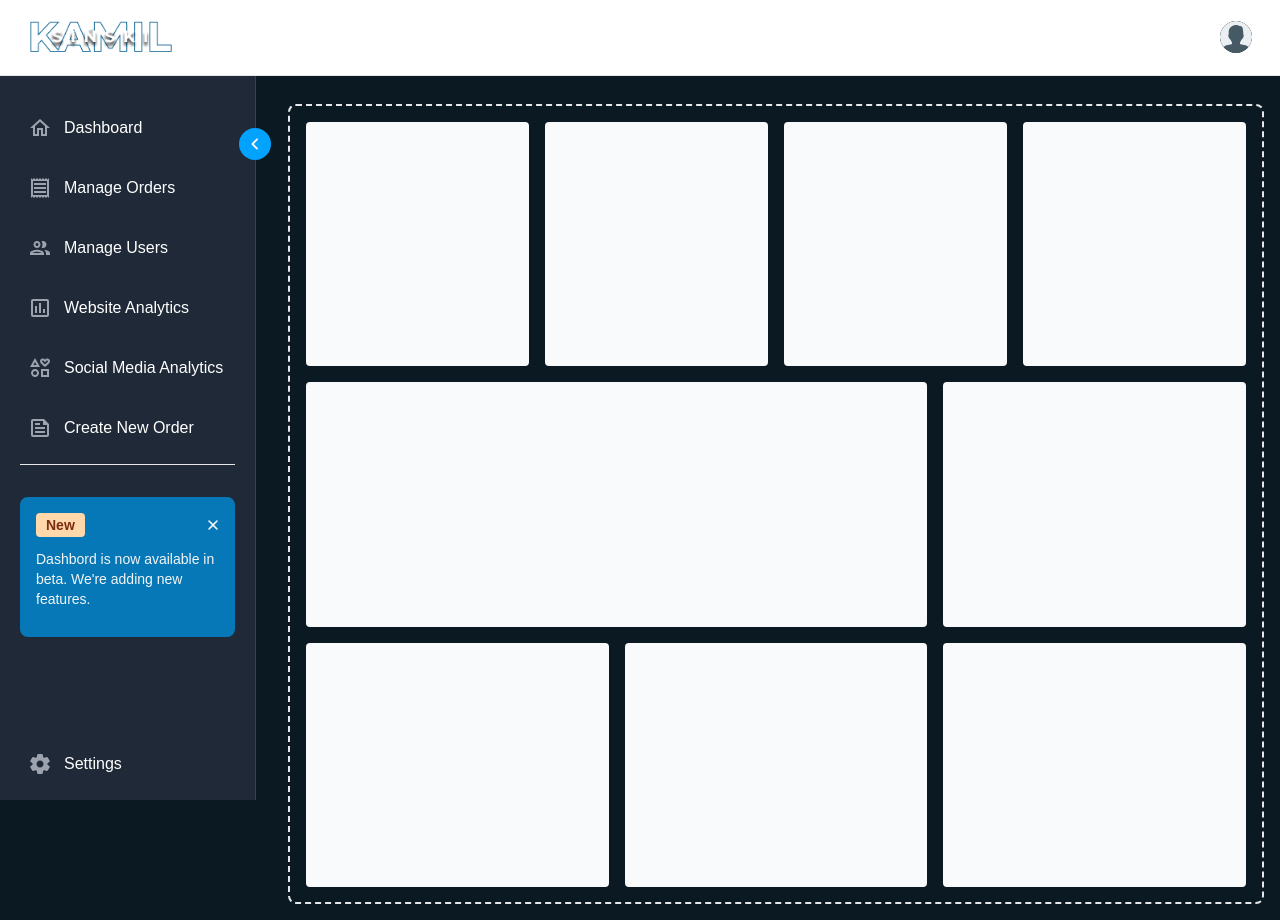
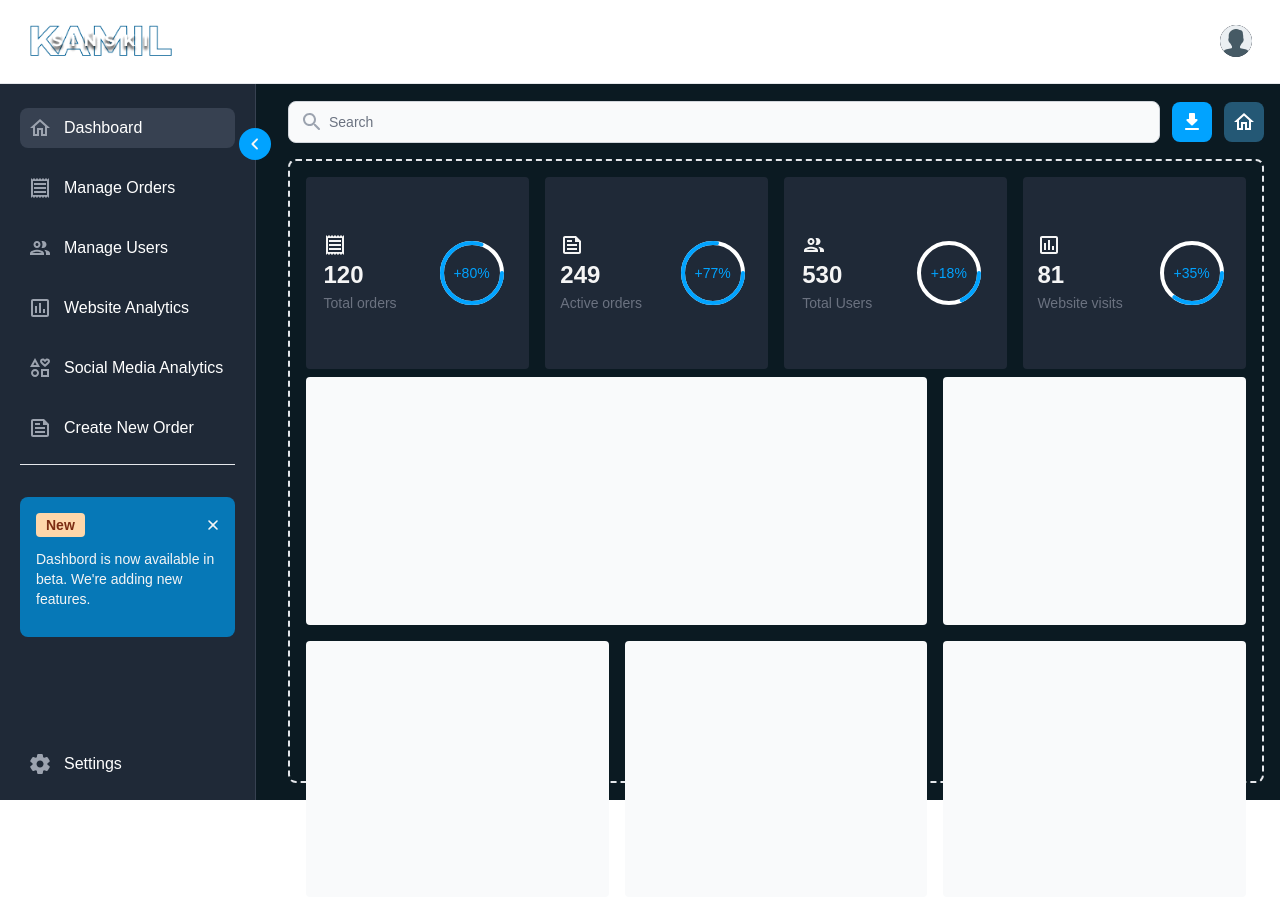
Before and after one commit to Biplo12/kamil-sinski-serwis-komputerowy, a Next.js app: page /admin/dashboard in a window 1280 px wide. After the commit the page ends 897 px from the top, so only its background shows below. Built offline with nearby package versions, Linux system fonts and the light colour scheme.

Commit message:
feat: stats cards

```diff
--- a/src/components/Dashboard/Dashboard.tsx
+++ b/src/components/Dashboard/Dashboard.tsx
@@ -1,33 +1,15 @@
-import React from 'react';
+import React, { useState } from 'react';
 
+import Main from '@/components/Dashboard/Main';
 import Navbar from '@/components/Dashboard/Partials/Navbar';
 import Sidebar from '@/components/Dashboard/Partials/Sidebar';
 const Dashboard: React.FC = (): JSX.Element => {
+  const [sidebarState, setSidebarState] = useState<boolean>(false);
   return (
     <div className='bg-black-stalion flex h-auto min-h-screen w-full flex-col'>
       <Navbar />
-      <Sidebar />
-      <div className='ml-[17rem] mt-8 h-full p-4'>
-        <div className='mt-14 h-screen rounded-lg border-2 border-dashed border-gray-200 p-4 dark:border-gray-700'>
-          <div className='mb-4 grid h-[32%] grid-cols-4 gap-4'>
-            <div className='flex h-full items-center justify-center rounded bg-gray-50 dark:bg-gray-800'></div>
-            <div className='flex h-full items-center justify-center rounded bg-gray-50 dark:bg-gray-800'></div>
-            <div className='flex h-full items-center justify-center rounded bg-gray-50 dark:bg-gray-800'></div>
-            <div className='flex h-full items-center justify-center rounded bg-gray-50 dark:bg-gray-800'></div>
-          </div>
-
-          <div className='h-f mb-4 grid h-[32%] grid-cols-3 gap-4'>
-            <div className='col-span-2 flex h-full items-center justify-center rounded bg-gray-50 dark:bg-gray-800'></div>
-            <div className='flex h-full items-center justify-center rounded bg-gray-50 dark:bg-gray-800'></div>
-          </div>
-
-          <div className='mb-4 grid h-[32%] grid-cols-3 gap-4'>
-            <div className='flex h-full items-center justify-center rounded bg-gray-50 dark:bg-gray-800'></div>
-            <div className='flex h-full items-center justify-center rounded bg-gray-50 dark:bg-gray-800'></div>
-            <div className='flex h-full items-center justify-center rounded bg-gray-50 dark:bg-gray-800'></div>
-          </div>
-        </div>
-      </div>
+      <Sidebar setSidebarState={setSidebarState} />
+      <Main sidebarState={sidebarState} />
     </div>
   );
 };
--- /dev/null
+++ b/src/components/Dashboard/Main.tsx
@@ -0,0 +1,84 @@
+import AssessmentOutlinedIcon from '@mui/icons-material/AssessmentOutlined';
+import FeedOutlinedIcon from '@mui/icons-material/FeedOutlined';
+import FileDownloadRoundedIcon from '@mui/icons-material/FileDownloadRounded';
+import HomeOutlinedIcon from '@mui/icons-material/HomeOutlined';
+import PeopleOutlinedIcon from '@mui/icons-material/PeopleOutlined';
+import ReceiptOutlinedIcon from '@mui/icons-material/ReceiptOutlined';
+import React, { Fragment } from 'react';
+
+import SearchInput from '@/components/Dashboard/Partials/SearchInput';
+import TopStatCard from '@/components/Dashboard/Partials/TopStatCard';
+
+interface IMain {
+  sidebarState: boolean;
+}
+
+const Main: React.FC<IMain> = ({ sidebarState }): JSX.Element => {
+  const statsCardData = [
+    {
+      value: Math.floor(Math.random() * 1000).toString(),
+      label: 'Total orders',
+      icon: <ReceiptOutlinedIcon />,
+    },
+    {
+      value: Math.floor(Math.random() * 1000).toString(),
+      label: 'Active orders',
+      icon: <FeedOutlinedIcon />,
+    },
+    {
+      value: Math.floor(Math.random() * 1000).toString(),
+      label: 'Total Users',
+      icon: <PeopleOutlinedIcon />,
+    },
+    {
+      value: Math.floor(Math.random() * 1000).toString(),
+      label: 'Website visits',
+      icon: <AssessmentOutlinedIcon />,
+    },
+  ];
+
+  return (
+    <div
+      className={`${
+        sidebarState ? 'ml-[17rem]' : 'ml-8 mr-2'
+      } mt-[5.3rem] h-full p-4 pt-0 duration-300 ease-in-out`}
+    >
+      <div className='my-4 flex w-full items-center justify-between gap-3'>
+        <SearchInput />
+        <button className='bg-pylon relative inline-flex items-center rounded-lg p-2 text-center text-sm font-medium text-white hover:bg-blue-800 focus:outline-none focus:ring-4 focus:ring-blue-300'>
+          <FileDownloadRoundedIcon />
+        </button>
+        <div className='bg-sea relative inline-flex items-center rounded-lg p-2 text-center text-sm font-medium text-white hover:bg-blue-800 focus:outline-none focus:ring-4 focus:ring-blue-300'>
+          <HomeOutlinedIcon />
+        </div>
+      </div>
+      <div className='h-[calc(100vh-11rem)] rounded-lg border-2 border-dashed border-gray-200 p-4 dark:border-gray-700'>
+        <div className='mb-4 grid h-[11.5rem] grid-cols-4 gap-4'>
+          {statsCardData.map((item, index: number) => {
+            return (
+              <Fragment key={index}>
+                <TopStatCard
+                  value={item.value}
+                  label={item.label}
+                  icon={item.icon}
+                />
+              </Fragment>
+            );
+          })}
+        </div>
+
+        <div className='h-f mb-4 grid h-[15.5rem] grid-cols-3 gap-4'>
+          <div className='col-span-2 flex h-full items-center justify-center rounded bg-gray-50 dark:bg-gray-800'></div>
+          <div className='flex h-full items-center justify-center rounded bg-gray-50 dark:bg-gray-800'></div>
+        </div>
+
+        <div className='mb-4 grid h-64 grid-cols-3 gap-4'>
+          <div className='flex h-full items-center justify-center rounded bg-gray-50 dark:bg-gray-800'></div>
+          <div className='flex h-full items-center justify-center rounded bg-gray-50 dark:bg-gray-800'></div>
+          <div className='flex h-full items-center justify-center rounded bg-gray-50 dark:bg-gray-800'></div>
+        </div>
+      </div>
+    </div>
+  );
+};
+export default Main;
--- a/src/components/Dashboard/Partials/NavItem.tsx
+++ b/src/components/Dashboard/Partials/NavItem.tsx
@@ -1,4 +1,5 @@
 import Link from 'next/link';
+import { useRouter } from 'next/router';
 import React from 'react';
 
 interface INavItem {
@@ -8,11 +9,15 @@ interface INavItem {
 }
 
 const NavItem: React.FC<INavItem> = ({ label, icon, to }): JSX.Element => {
+  const router = useRouter();
+  const isActive = router.pathname === to;
   return (
     <li>
       <Link
         href={to}
-        className='flex items-center rounded-lg p-2 text-white hover:bg-gray-700'
+        className={`flex items-center rounded-lg p-2 text-white hover:bg-gray-700 ${
+          isActive ? 'bg-gray-700' : ''
+        }`}
       >
         <svg
           aria-hidden='true'
--- a/src/components/Dashboard/Partials/Navbar.tsx
+++ b/src/components/Dashboard/Partials/Navbar.tsx
@@ -4,7 +4,8 @@ import React from 'react';
 const Navbar: React.FC = (): JSX.Element => {
   return (
     <nav className='fixed top-0 z-50 w-full border-b border-gray-200 bg-white px-4 dark:border-gray-700 dark:bg-gray-800'>
-      <div className='flex items-center justify-between px-3 py-3'>
+      <div className='flex items-center justify-between px-3 py-4'>
+        <div className='flex items-center justify-center gap-10'>
           <Link href='/admin/dashboard'>
             <img
               src='/images/small-logo-blue.png'
@@ -12,6 +13,7 @@ const Navbar: React.FC = (): JSX.Element => {
               alt='Kamil Siński Logo'
             />
           </Link>
+        </div>
         <button
           type='button'
           className='flex rounded-full bg-gray-800 text-sm focus:ring-4 focus:ring-gray-300 dark:focus:ring-gray-600'
--- a/src/components/Dashboard/Partials/NotifyMessage.tsx
+++ b/src/components/Dashboard/Partials/NotifyMessage.tsx
@@ -32,9 +32,9 @@ const NotifyMessage: React.FC = (): JSX.Element => {
               xmlns='http://www.w3.org/2000/svg'
             >
               <path
-                fill-rule='evenodd'
+                fillRule='evenodd'
                 d='M4.293 4.293a1 1 0 011.414 0L10 8.586l4.293-4.293a1 1 0 111.414 1.414L11.414 10l4.293 4.293a1 1 0 01-1.414 1.414L10 11.414l-4.293 4.293a1 1 0 01-1.414-1.414L8.586 10 4.293 5.707a1 1 0 010-1.414z'
-                clip-rule='evenodd'
+                clipRule='evenodd'
               />
             </svg>
           </button>
--- /dev/null
+++ b/src/components/Dashboard/Partials/RoundedProgressBar.tsx
@@ -0,0 +1,55 @@
+import React from 'react';
+
+interface IRoundedProgressBar {
+  percent: number;
+}
+
+const RoundedProgressBar: React.FC<IRoundedProgressBar> = ({
+  percent,
+}): JSX.Element => {
+  const circumference = 2 * Math.PI * 30;
+  const offset = circumference - (percent / 100) * circumference;
+
+  return (
+    <div className='flex items-center justify-center rounded-full'>
+      <svg className='h-20 w-20'>
+        <circle
+          className='text-gray-300'
+          strokeWidth='4'
+          stroke='white'
+          fill='transparent'
+          r='30'
+          cx='40'
+          cy='40'
+        />
+        <circle
+          className='text-pylon'
+          strokeWidth='4'
+          strokeLinecap='round'
+          stroke={percent > 0 ? '#01A3FF' : 'red'}
+          fill='transparent'
+          r='30'
+          cx='40'
+          cy='40'
+          style={{
+            strokeDasharray: `${circumference} ${circumference}`,
+            strokeDashoffset: offset,
+          }}
+        />
+      </svg>
+      <span
+        className={`absolute text-sm ${
+          percent > 0
+            ? 'text-pylon'
+            : percent === 0
+            ? 'text-gray-500'
+            : 'text-red-500'
+        }`}
+      >
+        {percent > 0 ? `+${percent}%` : `${percent}%`}
+      </span>
+    </div>
+  );
+};
+
+export default RoundedProgressBar;
--- /dev/null
+++ b/src/components/Dashboard/Partials/SearchInput.tsx
@@ -0,0 +1,20 @@
+import SearchRoundedIcon from '@mui/icons-material/SearchRounded';
+import React from 'react';
+const SearchInput: React.FC = (): JSX.Element => {
+  return (
+    <>
+      <div className='relative w-full'>
+        <div className='pointer-events-none absolute inset-y-0 left-0 flex items-center pl-3'>
+          <SearchRoundedIcon className='h-5 w-5 text-gray-400' />
+        </div>
+        <input
+          type='text'
+          id='input-group-1'
+          className='block w-full rounded-lg border border-gray-300 bg-gray-50 p-2.5 pl-10 text-sm text-gray-900 focus:border-blue-500 focus:ring-blue-500  dark:border-gray-600 dark:bg-gray-700 dark:text-white dark:placeholder-gray-400 dark:focus:border-blue-500 dark:focus:ring-blue-500'
+          placeholder='Search'
+        />
+      </div>
+    </>
+  );
+};
+export default SearchInput;
--- a/src/components/Dashboard/Partials/Sidebar.tsx
+++ b/src/components/Dashboard/Partials/Sidebar.tsx
@@ -6,15 +6,25 @@ import PeopleOutlinedIcon from '@mui/icons-material/PeopleOutlined';
 import ReceiptOutlinedIcon from '@mui/icons-material/ReceiptOutlined';
 import SettingsRoundedIcon from '@mui/icons-material/SettingsRounded';
 import Link from 'next/link';
-import React, { Fragment } from 'react';
+import React, { Fragment, useEffect } from 'react';
 
 import { useToggleHook } from '@/hooks';
 
 import NavItem from '@/components/Dashboard/Partials/NavItem';
 import NotifyMessage from '@/components/Dashboard/Partials/NotifyMessage';
 import ResizeMenuButton from '@/components/Dashboard/Partials/ResizeMenuButton';
-const Sidebar: React.FC = (): JSX.Element => {
+
+interface ISidebar {
+  setSidebarState: React.Dispatch<React.SetStateAction<boolean>>;
+}
+
+const Sidebar: React.FC<ISidebar> = ({ setSidebarState }): JSX.Element => {
   const { toggle, state } = useToggleHook(true);
+
+  useEffect(() => {
+    setSidebarState(state);
+  }, [setSidebarState, state]);
+
   const navItems = [
     {
       label: 'Dashboard',
--- /dev/null
+++ b/src/components/Dashboard/Partials/TopStatCard.tsx
@@ -0,0 +1,30 @@
+import React from 'react';
+
+import RoundedProgressBar from '@/components/Dashboard/Partials/RoundedProgressBar';
+
+interface ITopStatCard {
+  value: string;
+  label: string;
+  icon: JSX.Element;
+}
+
+const TopStatCard: React.FC<ITopStatCard> = ({
+  value,
+  label,
+  icon,
+}): JSX.Element => {
+  const percent = Math.floor(Math.random() * 100);
+  return (
+    <div className='flex h-48 items-center justify-around rounded bg-gray-800'>
+      <div className='flex flex-col items-start justify-center'>
+        {icon}
+        <div className='text-2xl font-bold'>{value}</div>
+        <div className='text-sm text-gray-500'>{label}</div>
+      </div>
+      <div className='flex flex-col items-center justify-center'>
+        <RoundedProgressBar percent={percent} />
+      </div>
+    </div>
+  );
+};
+export default TopStatCard;
```
Lines whose indentation alone changed are shown as unchanged.
